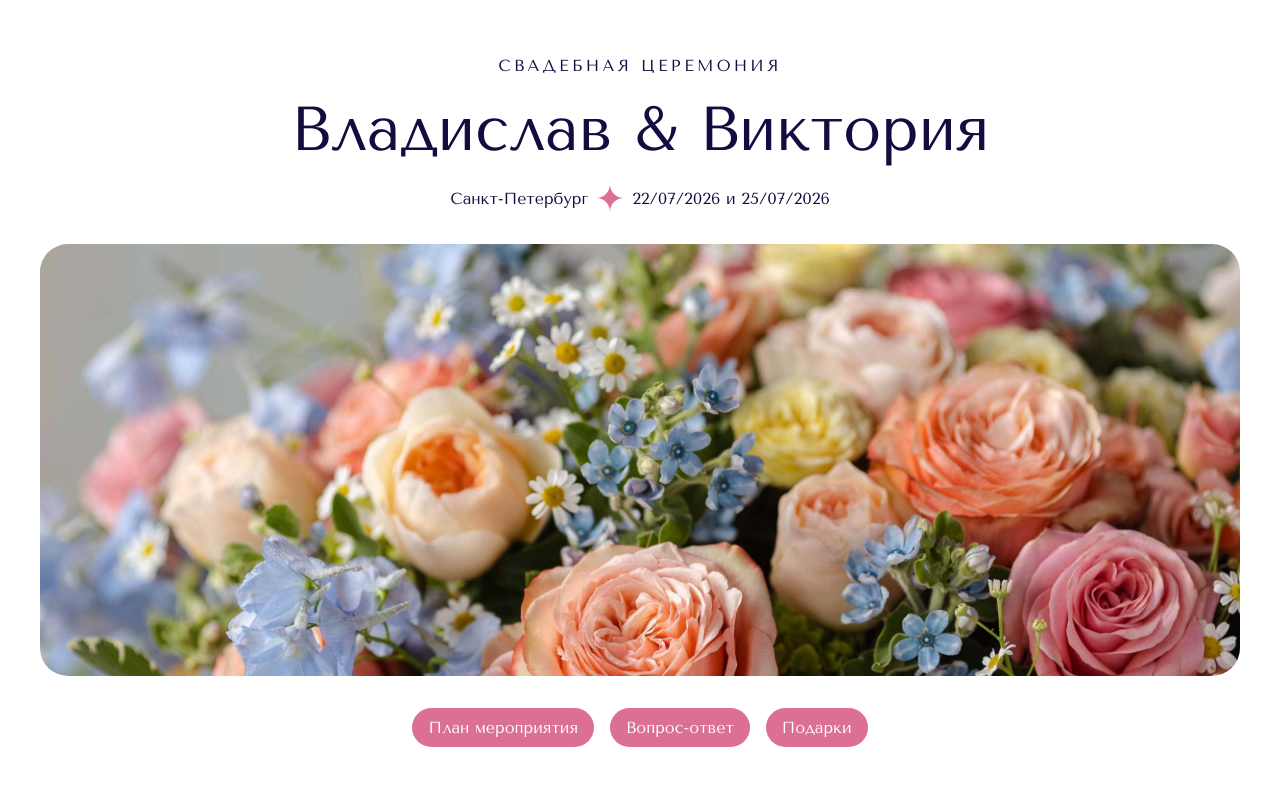
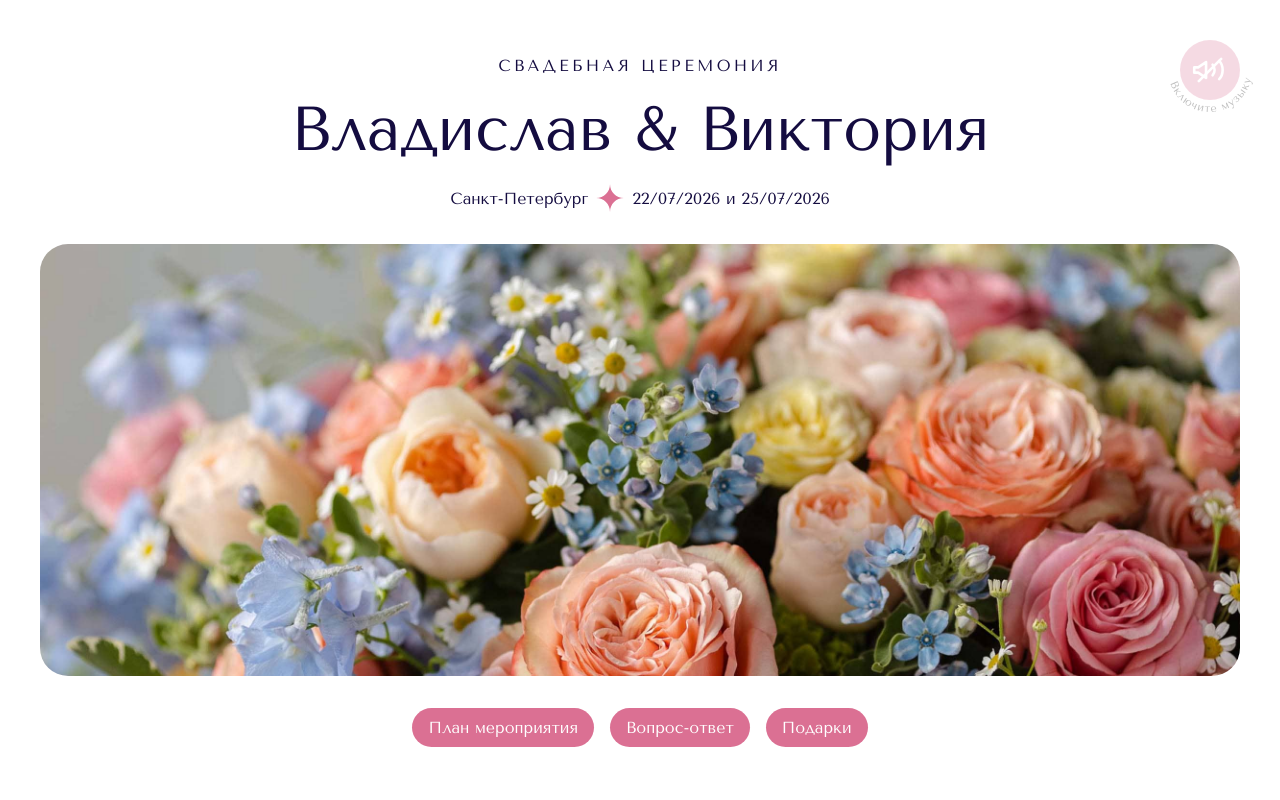
Before and after one commit to vladosrus/wedding-vlad-vika, a Next.js app: page / in a window 1280 px wide. Shown: the top 800 px of the page. Built offline with nearby package versions, Linux system fonts and the light colour scheme.

Commit message:
Настроен проигрыватель музыки

```diff
--- a/app/page.jsx
+++ b/app/page.jsx
@@ -2,6 +2,7 @@ import { Box } from '@chakra-ui/react';
 
 import Countdown from 'components/Countdown';
 import Greetings from 'components/Greetings';
+import MusicToggle from 'components/MusicToggle';
 import TextGreetings from 'components/TextGreetings';
 
 export default function Home() {
@@ -10,6 +11,8 @@ export default function Home() {
       <Greetings />
       <TextGreetings />
       <Countdown />
+
+      <MusicToggle />
     </Box>
   );
 }
--- /dev/null
+++ b/src/components/MusicToggle/MusicIcon.jsx
@@ -0,0 +1,56 @@
+'use client';
+import { memo } from 'react';
+import { motion } from 'framer-motion';
+
+const slashVariants = {
+  soundOn: { opacity: 0, pathLength: 0 },
+  soundOff: { opacity: 1, pathLength: 1 },
+};
+
+const MusicIcon = ({ isMuted }) => (
+  <motion.svg
+    viewBox="0 0 64 64"
+    width="70%"
+    height="70%"
+    initial={false}
+    animate={isMuted ? 'soundOff' : 'soundOn'}
+  >
+    <path
+      d="M26 20L14 28H8v8h6l12 8V20z"
+      fill="none"
+      stroke="#fff"
+      strokeWidth="4"
+      strokeLinecap="round"
+      strokeLinejoin="round"
+    />
+
+    <path
+      d="M36 24c4 4 4 12 0 16"
+      fill="none"
+      stroke="#fff"
+      strokeWidth="4"
+      strokeLinecap="round"
+    />
+
+    <path
+      d="M46 18c7 7 7 21 0 28"
+      fill="none"
+      stroke="#fff"
+      strokeWidth="4"
+      strokeLinecap="round"
+    />
+
+    <motion.path
+      d="M15 49L49 15"
+      fill="none"
+      stroke="#fff"
+      strokeWidth="4"
+      strokeLinecap="round"
+      variants={slashVariants}
+      transition={{ duration: 0.3 }}
+      style={{ pathLength: 1 }}
+    />
+  </motion.svg>
+);
+
+export default memo(MusicIcon);
--- /dev/null
+++ b/src/components/MusicToggle/MusicToggle.jsx
@@ -0,0 +1,65 @@
+'use client';
+import { Box, Circle } from '@chakra-ui/react';
+import { keyframes } from '@emotion/react';
+
+import useAudioPlayer from './useAudioPlayer';
+import MusicIcon from './MusicIcon';
+
+const pulse = keyframes`
+  0%   { opacity: 1; }
+  45%  { opacity: 0; }
+  60%  { opacity: 0; }
+  100% { opacity: 1; }
+`;
+
+const MusicToggle = () => {
+  const { isPlaying, toggle } = useAudioPlayer('/audio/music.mp3');
+
+  return (
+    <Box
+      position="fixed"
+      inset={{ mobile: '-5px -5px auto auto', laptop: '10px 10px auto auto' }}
+      zIndex="docked"
+    >
+      <Box position="relative" boxSize={{ mobile: '60px', tablet: '80px', laptop: '120px' }}>
+        <Circle
+          size={{ mobile: '30px', tablet: '40px', laptop: '60px' }}
+          bg="ourAccent"
+          position="absolute"
+          top="50%"
+          left="50%"
+          transform="translate(-50%, -50%)"
+          color="white"
+          cursor="pointer"
+          animation={!isPlaying && `${pulse} 2.5s linear infinite`}
+          onClick={toggle}
+          zIndex="2"
+        >
+          <MusicIcon isMuted={!isPlaying} />
+        </Circle>
+
+        <Box boxSize="full" opacity={isPlaying ? 0 : 1} transition="opacity .3s" zIndex="1">
+          <Box
+            as="svg"
+            boxSize="full"
+            viewBox="0 0 120 120"
+            pointerEvents="none"
+            animation={!isPlaying && `${pulse} 2.5s linear infinite`}
+          >
+            <defs>
+              <path id="musicToggleCircle" d="M60 60 m-42,0 a42,42 0 1,0 84,0 a42,42 0 1,0 -84,0" />
+            </defs>
+
+            <text fontSize={11} letterSpacing="1" fill="#000">
+              <textPath href="#musicToggleCircle" startOffset="5%">
+                Включите музыку
+              </textPath>
+            </text>
+          </Box>
+        </Box>
+      </Box>
+    </Box>
+  );
+};
+
+export default MusicToggle;
--- /dev/null
+++ b/src/components/MusicToggle/index.js
@@ -0,0 +1 @@
+export { default } from './MusicToggle';
--- /dev/null
+++ b/src/components/MusicToggle/useAudioPlayer.js
@@ -0,0 +1,58 @@
+import { useEffect, useRef, useState } from 'react';
+
+const useAudioPlayer = audioSrc => {
+  const audioRef = useRef(null);
+  const [isReady, setIsReady] = useState(false);
+  const [isPlaying, setIsPlaying] = useState(false);
+  const [hasError, setHasError] = useState(false);
+
+  useEffect(() => {
+    const audio = new Audio(audioSrc);
+    audio.loop = true;
+    audio.preload = 'auto';
+    audioRef.current = audio;
+
+    const handleCanPlay = () => setIsReady(true);
+    const handlePlaying = () => setIsPlaying(true);
+    const handlePause = () => setIsPlaying(false);
+    const handleError = () => setHasError(true);
+
+    audio.addEventListener('canplaythrough', handleCanPlay);
+    audio.addEventListener('playing', handlePlaying);
+    audio.addEventListener('pause', handlePause);
+    audio.addEventListener('error', handleError);
+
+    return () => {
+      audio.pause();
+      audio.removeEventListener('canplaythrough', handleCanPlay);
+      audio.removeEventListener('playing', handlePlaying);
+      audio.removeEventListener('pause', handlePause);
+      audio.removeEventListener('error', handleError);
+      audioRef.current = null;
+    };
+  }, []);
+
+  const toggleMusic = async () => {
+    if (!isReady || hasError) return;
+
+    if (isPlaying) {
+      audioRef.current.pause();
+      return;
+    }
+
+    try {
+      await audioRef.current.play();
+    } catch (error) {
+      setHasError(true);
+    }
+  };
+
+  return {
+    isReady,
+    isPlaying,
+    hasError,
+    toggle: toggleMusic,
+  };
+};
+
+export default useAudioPlayer;
```
Also changed, not shown: 1 other file (tests, documents, lock files or other folders).
